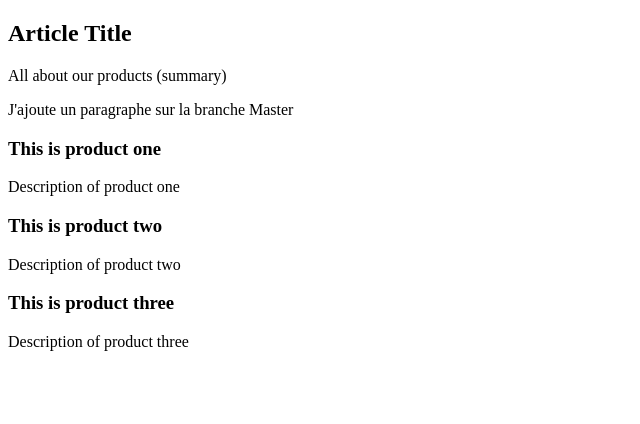
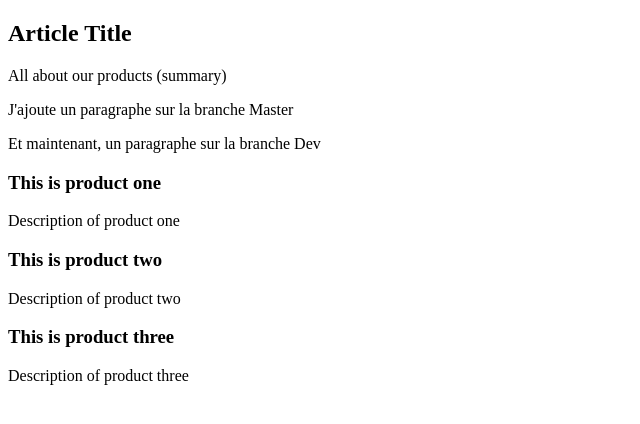
Before and after one commit to mobile-michel/semantic-layouts, an Astro site: page /articles/article in a window 1280 px wide. Shown: the whole page, without its empty margins (0-640 px from the left). Built offline with nearby package versions, Linux system fonts and the light colour scheme; Astro itself is replaced by a stand-in of ours.

Commit message:
Update article.astro

```diff
--- a/src/pages/articles/article.astro
+++ b/src/pages/articles/article.astro
@@ -2,6 +2,7 @@
             <h2>Article Title</h2>
             <p>All about our products (summary)</p>
             <p>J'ajoute un paragraphe sur la branche Master</p>
+            <p>Et maintenant, un paragraphe sur la branche Dev</p>
             <section>
                 <h3>This is product one</h3>
                 <p>Description of product one</p>
```
